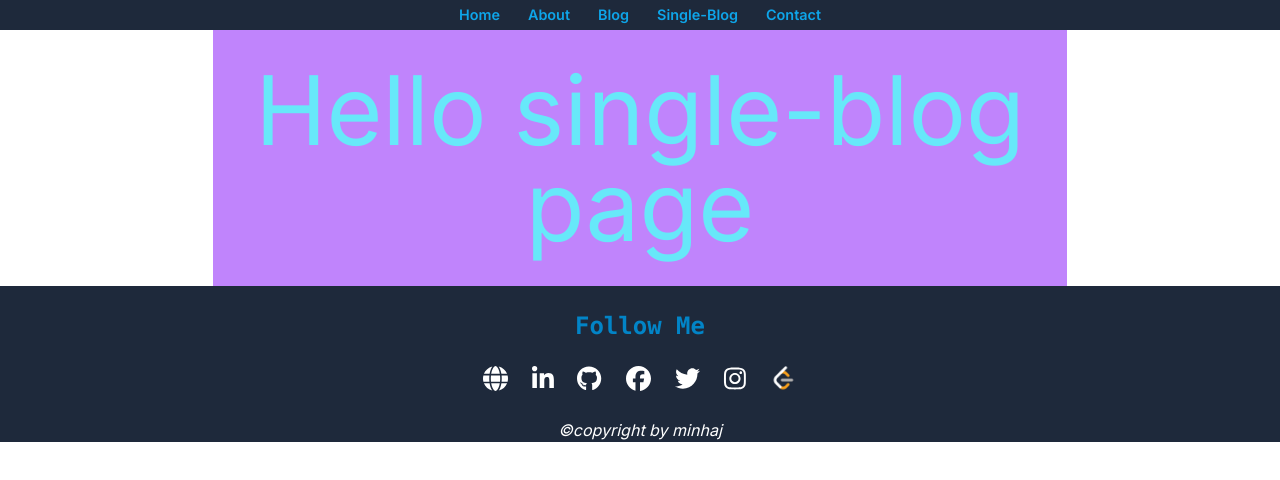
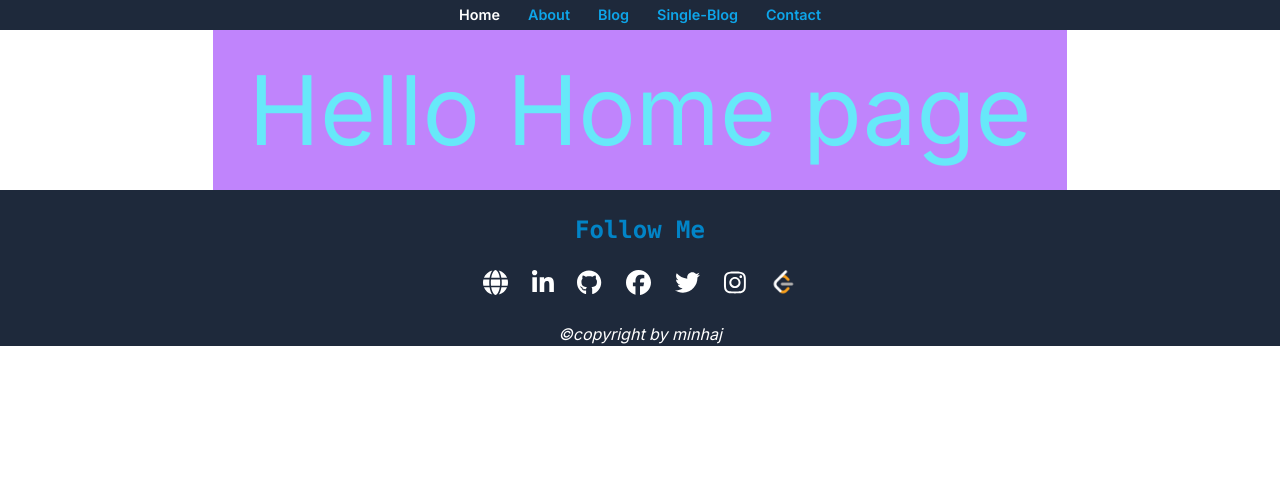
Before and after one commit to minhajul-im/Practice-React-Next, a Next.js app in the folder Module-10/: page / in a window 1280 px wide. Shown: the top 480 px of the page. Built offline with nearby package versions, Linux system fonts and the light colour scheme.

Commit message:
navbar color added

```diff
--- /dev/null
+++ b/Module-10/src/app/[random_path]/page.jsx
@@ -0,0 +1,22 @@
+import Link from "next/link";
+
+const RandomPath = ({ params }) => {
+  return (
+    <div className="py-6 text-center">
+      <h1 className="text-4xl uppercase py-16">
+        wrong path
+        <span
+          className="text-red-600 bg-slate-50 px-4
+         py-2 font-mono font-bold rounded-sm"
+        >
+          {params.random_path}
+        </span>
+      </h1>
+      <Link className="text-blue-700 text-2xl py-4 underline " href="/">
+        back to home
+      </Link>
+    </div>
+  );
+};
+
+export default RandomPath;
--- /dev/null
+++ b/Module-10/src/app/loading.jsx
@@ -0,0 +1,13 @@
+import React from "react";
+
+const Loading = () => {
+  return (
+    <div>
+      <h1 className="text-blue-600 font-mono text-4xl text-center py-10">
+        Loading ............
+      </h1>
+    </div>
+  );
+};
+
+export default Loading;
--- a/Module-10/src/app/page.jsx
+++ b/Module-10/src/app/page.jsx
@@ -2,7 +2,7 @@ const Page = () => {
   return (
     <div>
       <h1 className="text-8xl text-cyan-300 text-center py-8">
-        Hello single-blog page
+        Hello Home page
       </h1>
     </div>
   );
--- a/Module-10/src/components/Header.jsx
+++ b/Module-10/src/components/Header.jsx
@@ -1,7 +1,12 @@
+"use client";
+
+import Link from "next/link";
 import links from "@/db/links";
-import Link from "next/link";
+import { usePathname } from "next/navigation";
 
 const Header = () => {
+  const path = usePathname();
+
   return (
     <header className="bg-slate-800">
       <nav
@@ -10,9 +15,11 @@ const Header = () => {
       >
         {links.map((link) => (
           <Link
-            className="hover:text-white hover:duration-100 select-none"
             key={link.id}
             href={link.link}
+            className={`${
+              path == link.link ? "text-white" : "text-sky-500"
+            } select-none`}
           >
             {link.title}
           </Link>
```
